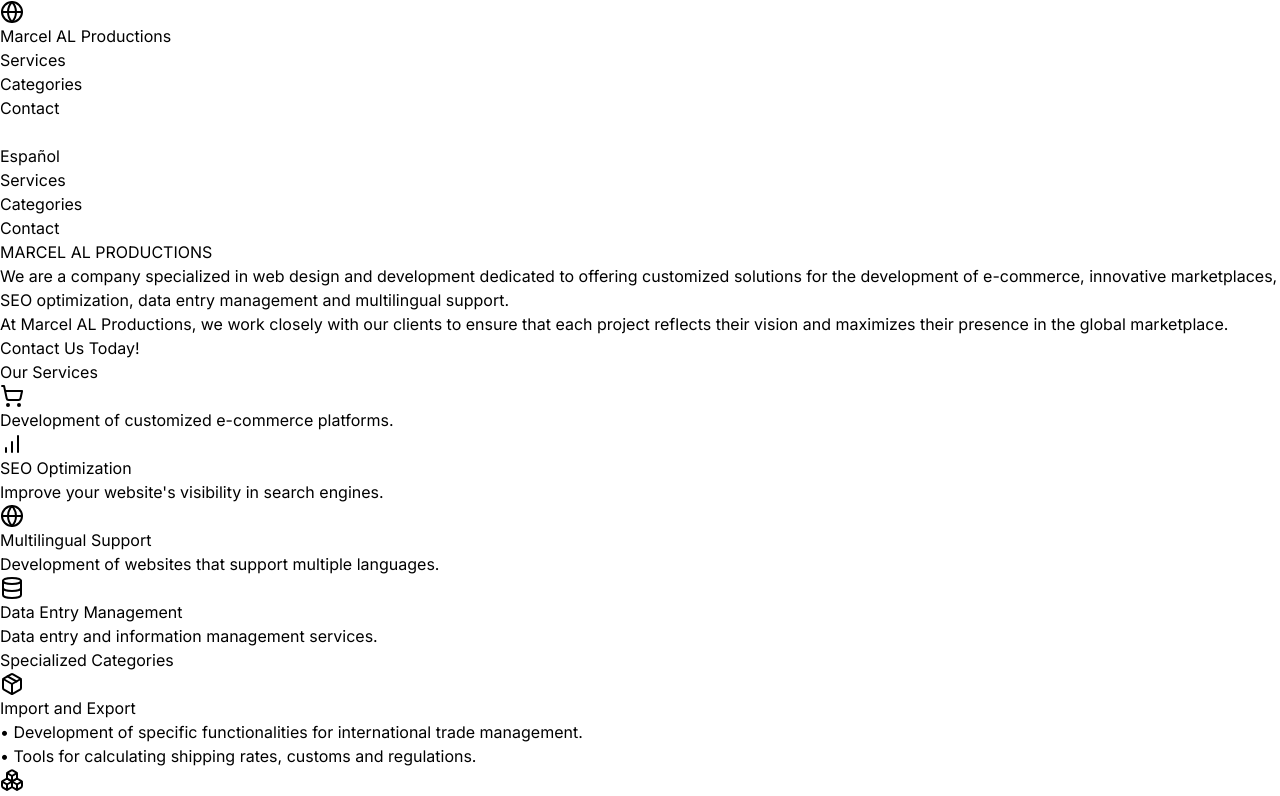
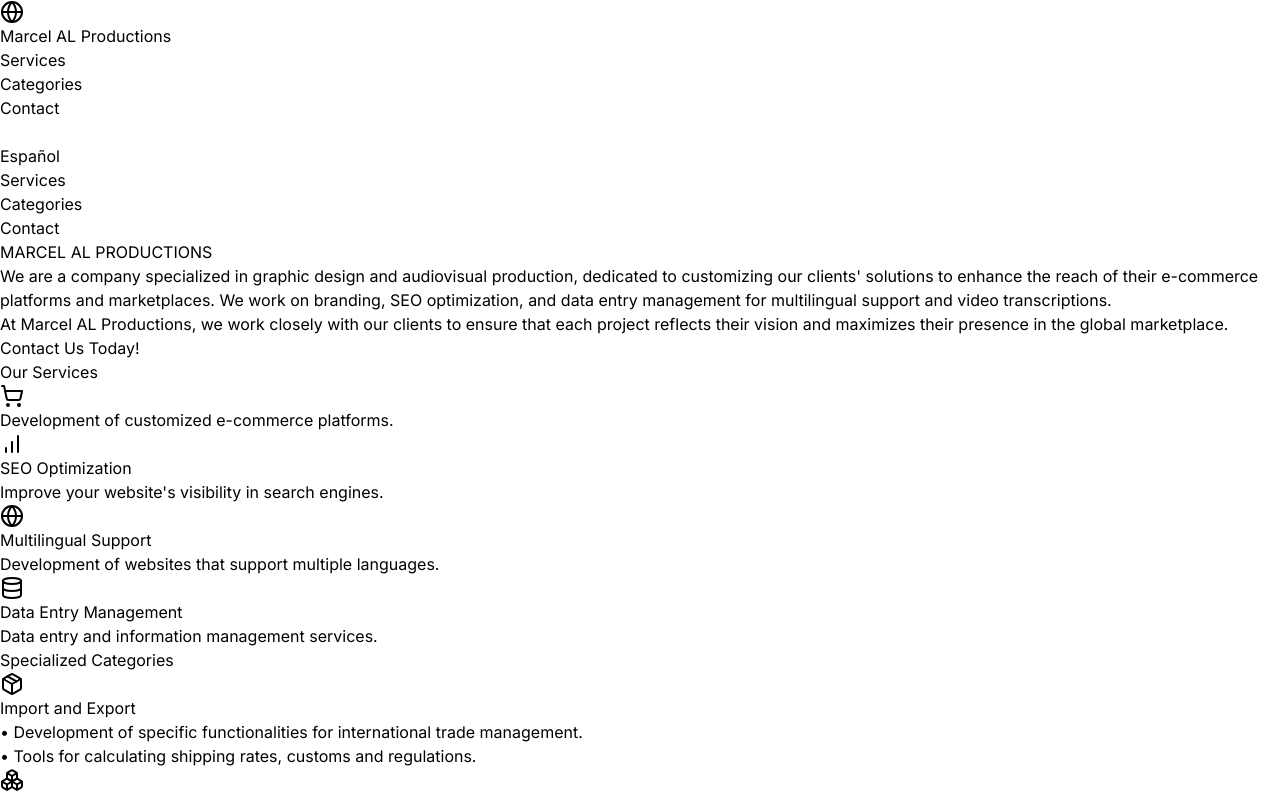
Before and after one commit to Turing0x/sb1-uvqvxu, a React (Vite) app: page / in a window 1280 px wide. Shown: the top 796 px of the page. Built offline with nearby package versions, Linux system fonts and the light colour scheme.

Commit message:
text hero changed

```diff
--- a/src/components/Hero.tsx
+++ b/src/components/Hero.tsx
@@ -9,14 +9,14 @@ const Hero: React.FC<Props> = ({ language }) => {
         <h2 className="text-4xl sm:text-5xl font-bold mb-6">MARCEL AL PRODUCTIONS</h2>
         <p className="text-lg sm:text-xl mb-6 sm:mb-8 max-w-2xl sm:max-w-3xl mx-auto">
           {language === 'es'
-            ? 'Somos una empresa especializada en diseño y desarrollo web dedicada a ofrecer soluciones personalizadas para desarrollo de e-commerce, marketplaces innovadores, optimización SEO, gestión de data entry y soporte multilingüe.'
-            : 'We are a company specialized in web design and development dedicated to offering customized solutions for the development of e-commerce, innovative marketplaces, SEO optimization, data entry management and multilingual support.'
+            ? 'Somos una empresa especializada en diseño gráfico y producción audiovisual, dedicada a personalizar las soluciones de nuestros clientes para mejorar el alcance de sus plataformas de comercio electrónico y marketplaces. Trabajamos en la creación de marcas, optimización SEO y gestión de entrada de datos para el soporte multilingüe y las transcripciones de videos.'
+            : "We are a company specialized in graphic design and audiovisual production, dedicated to customizing our clients' solutions to enhance the reach of their e-commerce platforms and marketplaces. We work on branding, SEO optimization, and data entry management for multilingual support and video transcriptions."
           }
         </p>
         <p className="text-md sm:text-lg mb-8 sm:mb-10 max-w-xl sm:max-w-2xl mx-auto">
           {language === 'es'
-            ? 'En Marcel AL Productions, trabajamos en estrecha colaboración con nuestros clientes para garantizar que cada proyecto refleje su visión y maximice su presencia en el mercado global.'
-            : 'At Marcel AL Productions, we work closely with our clients to ensure that each project reflects their vision and maximizes their presence in the global marketplace.'
+            ? 'En Marcel AL Productions, trabajamos en estrecha colaboración con nuestros clientes para asegurarnos de que cada proyecto refleje su visión y maximice su presencia en el mercado global.'
+            : 'At Marcel AL Productions, we work closely with our clients to ensure that each project reflects their vision and maximizes their presence in the global marketplace.'
           }
         </p>
         <a href="#contact" className="btn btn-secondary px-6 py-3 sm:px-8 sm:py-4">
```
